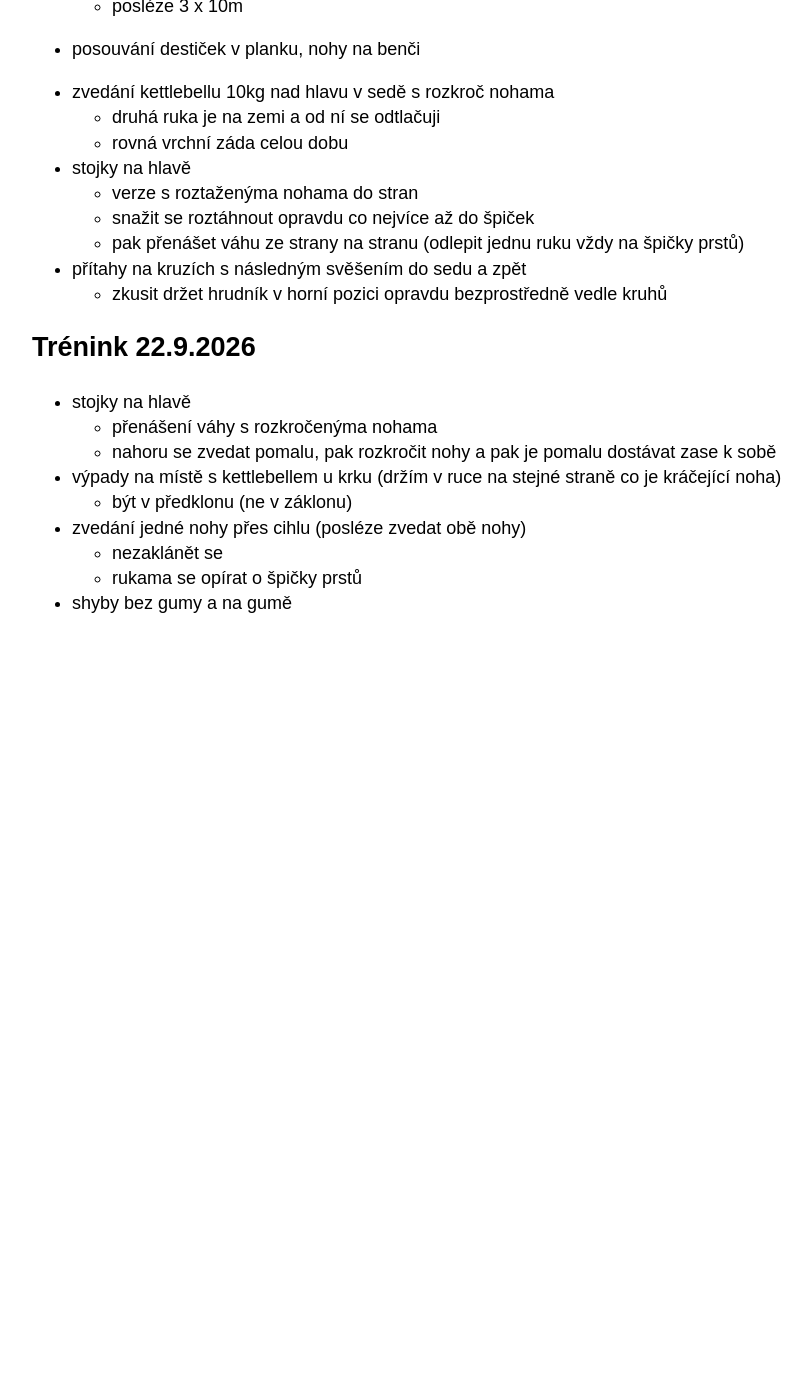
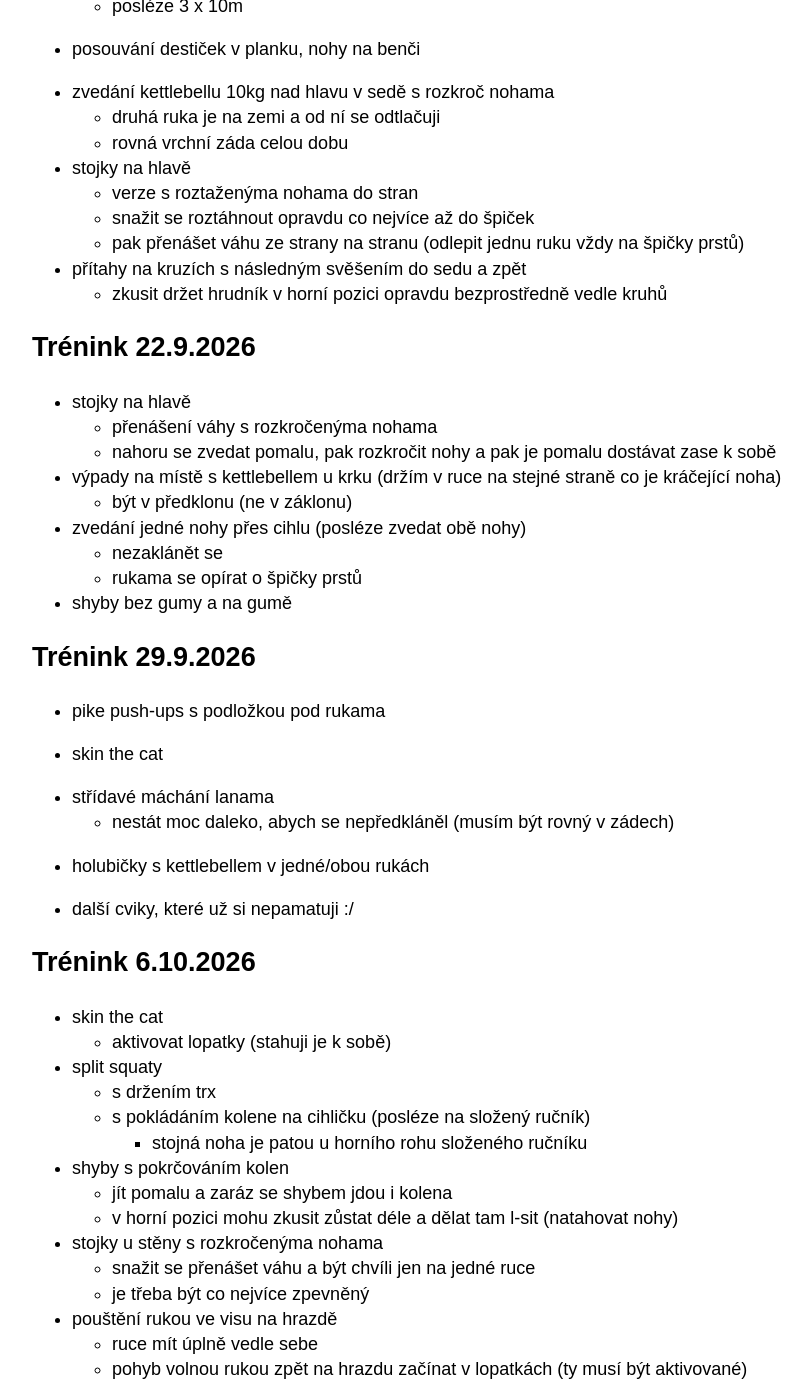
Before and after one commit to hartmaj2/hartmaj2.github.io, a Jekyll site: the page built from sections/sports/fitness.md, in a window 1280 px wide and 1400 px high, scrolled down 16061 px. Shown: the whole window, without its empty margins (158-969 px from the left). Built offline with Jekyll 4.4.1, drawn with Linux system fonts in a browser that asks for light colours; before the commit the page ends 16695 px from its top, so only the background shows below that.

Commit message:
Add fitness

```diff
--- a/sections/sports/fitness.md
+++ b/sections/sports/fitness.md
@@ -756,3 +756,38 @@ minutu běžky
   - rukama se opírat o špičky prstů
 
 - shyby bez gumy a na gumě
+
+## Trénink 29.9.2026
+
+- pike push-ups s podložkou pod rukama
+
+- skin the cat
+
+- střídavé máchání lanama
+  - nestát moc daleko, abych se nepředkláněl (musím být rovný v zádech)
+
+- holubičky s kettlebellem v jedné/obou rukách
+
+- další cviky, které už si nepamatuji :/
+
+## Trénink 6.10.2026
+
+- skin the cat
+  - aktivovat lopatky (stahuji je k sobě)
+
+- split squaty
+  - s držením trx
+  - s pokládáním kolene na cihličku (posléze na složený ručník)
+    - stojná noha je patou u horního rohu složeného ručníku
+
+- shyby s pokrčováním kolen
+  - jít pomalu a zaráz se shybem jdou i kolena
+  - v horní pozici mohu zkusit zůstat déle a dělat tam l-sit (natahovat nohy)
+
+- stojky u stěny s rozkročenýma nohama
+  - snažit se přenášet váhu a být chvíli jen na jedné ruce
+  - je třeba být co nejvíce zpevněný
+
+- pouštění rukou ve visu na hrazdě
+  - ruce mít úplně vedle sebe
+  - pohyb volnou rukou zpět na hrazdu začínat v lopatkách (ty musí být aktivované)
```
